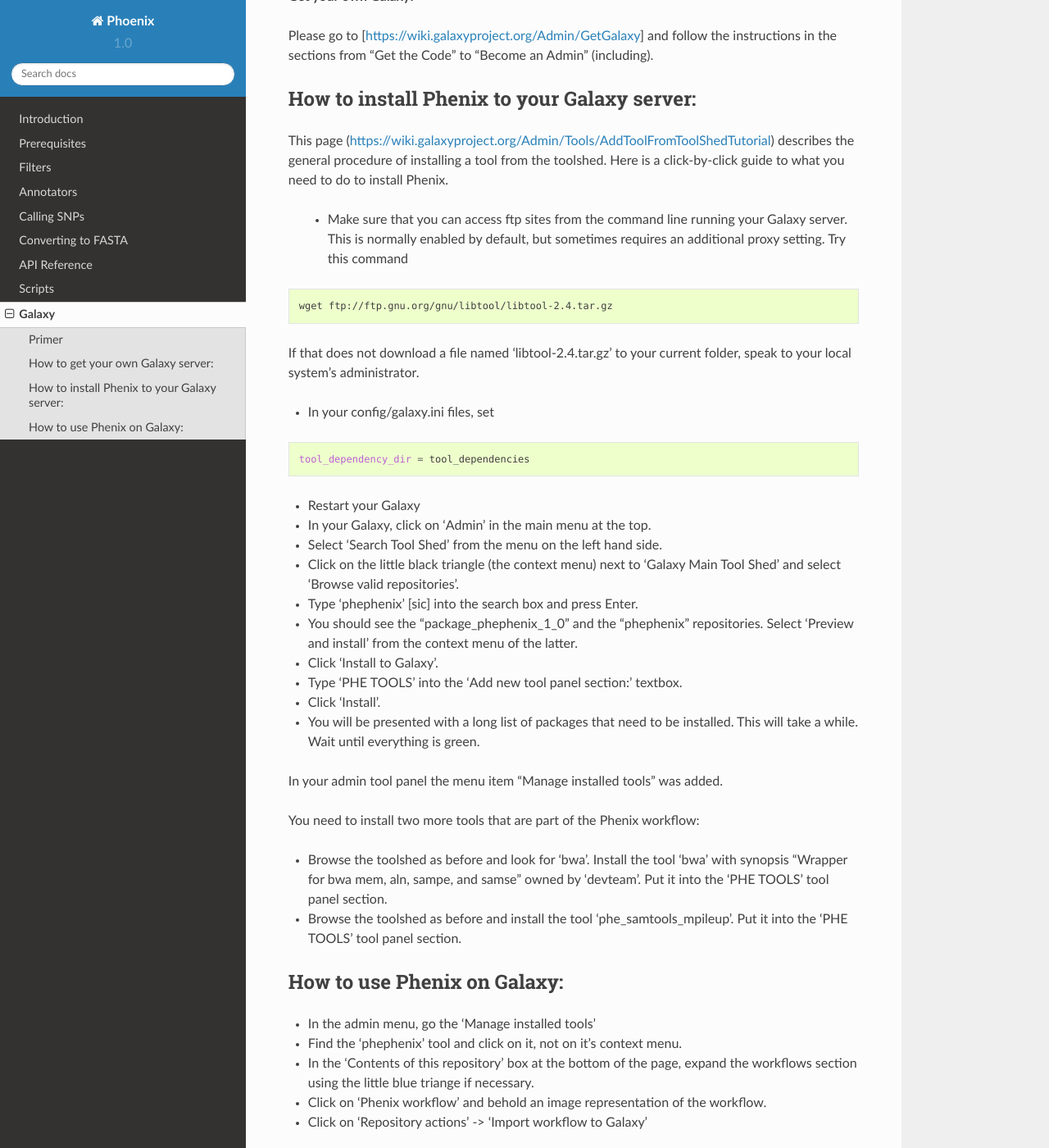
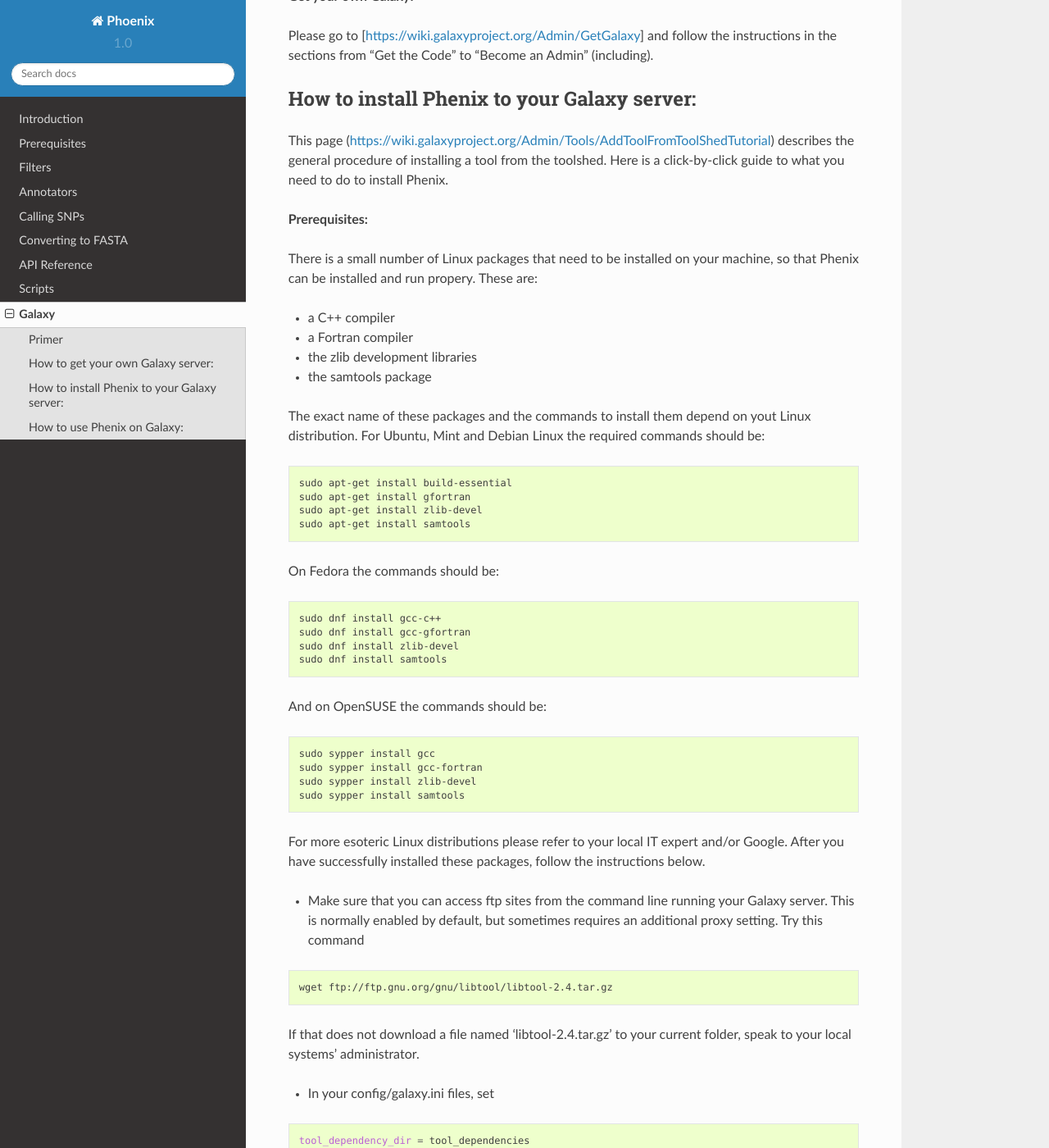
Before and after one commit to ukhsa-collaboration/PHEnix, a Sphinx documentation site: the page built from docs/Galaxy.rst, in a window 1280 px wide and 1400 px high, scrolled down 840 px. Shown: the whole window at 82% size. Built offline with Sphinx 7.4.7 and the Read the Docs theme 2.0.0, drawn with Linux system fonts in a browser that asks for light colours.

Commit message:
added undocumented dependencies to Galaxy IO page.

```diff
--- a/docs/Galaxy.rst
+++ b/docs/Galaxy.rst
@@ -35,13 +35,51 @@
 
 This page (https://wiki.galaxyproject.org/Admin/Tools/AddToolFromToolShedTutorial) describes the general procedure of installing a tool from the toolshed. Here is a click-by-click guide to what you need to do to install Phenix.
 
- - Make sure that you can access ftp sites from the command line running your Galaxy server. This is normally enabled by default, but sometimes requires an additional proxy setting. Try this command
+**Prerequisites:**
+
+There is a small number of Linux packages that need to be installed on your machine, so that Phenix can be installed and run propery. These are:
+
+- a C++ compiler
+- a Fortran compiler
+- the zlib development libraries
+- the samtools package
+
+The exact name of these packages and the commands to install them depend on yout Linux distribution. For Ubuntu, Mint and Debian Linux the required commands should be:
+
+.. code-block:: bash
+
+    sudo apt-get install build-essential
+    sudo apt-get install gfortran
+    sudo apt-get install zlib-devel
+    sudo apt-get install samtools
+
+On Fedora the commands should be:
+
+.. code-block:: bash
+
+    sudo dnf install gcc-c++
+    sudo dnf install gcc-gfortran
+    sudo dnf install zlib-devel
+    sudo dnf install samtools
+
+And on OpenSUSE the commands should be:
+
+.. code-block:: bash
+
+    sudo sypper install gcc
+    sudo sypper install gcc-fortran
+    sudo sypper install zlib-devel
+    sudo sypper install samtools
+
+For more esoteric Linux distributions please refer to your local IT expert and/or Google. After you have successfully installed these packages, follow the instructions below.
+
+- Make sure that you can access ftp sites from the command line running your Galaxy server. This is normally enabled by default, but sometimes requires an additional proxy setting. Try this command
 
 .. code-block:: bash
 
    wget ftp://ftp.gnu.org/gnu/libtool/libtool-2.4.tar.gz
 
-If that does not download a file named 'libtool-2.4.tar.gz' to your current folder, speak to your local system's administrator.
+If that does not download a file named 'libtool-2.4.tar.gz' to your current folder, speak to your local systems' administrator.
 
 - In your config/galaxy.ini files, set
 
```
